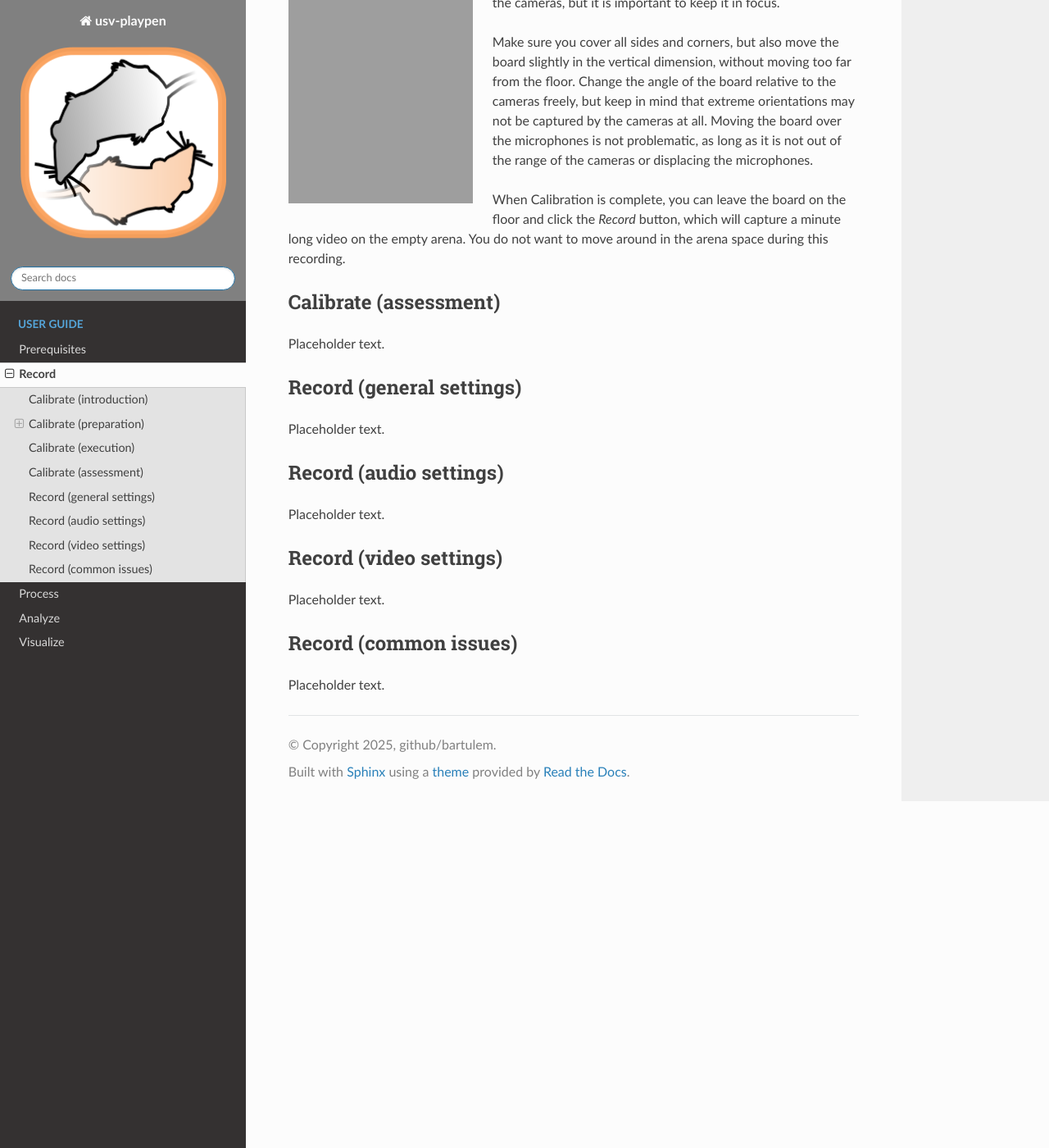
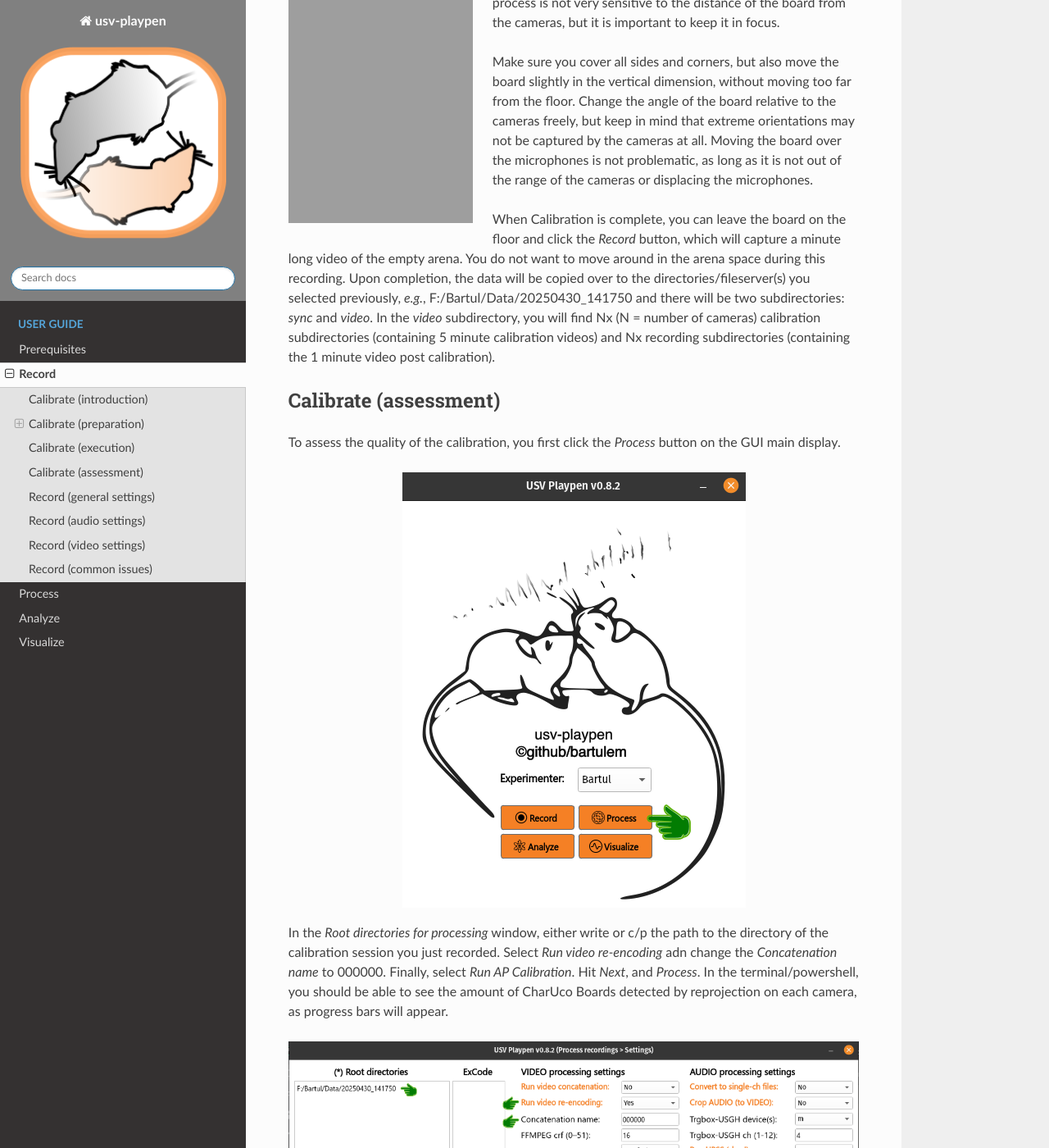
Before and after one commit to bartulem/usv-playpen, a Sphinx documentation site: the page built from docs/Record.rst, in a window 1280 px wide and 1400 px high, scrolled down 5747 px. Shown: the whole window at 82% size. Built offline with Sphinx 7.4.7 and the Read the Docs theme 3.1.0, drawn with Linux system fonts in a browser that asks for light colours; pages that are not in the unit, such as notebooks, are missing from menus; the version number is read from the project's files by our own code; some of the changed text lies outside the part shown; grey boxes are pictures that could not be loaded.

Commit message:
docs: calibration v02

```diff
--- a/docs/Record.rst
+++ b/docs/Record.rst
@@ -105,7 +105,7 @@ In the GUI main window, select experimenter name from the dropdown menu and clic
 
    <br>
 
-Depending on the choice of experimenter name, you can see directory destinations of files created during recording. For a camera Calibration session, we choose not to conduct an audio recording, but to conduct video calibration. By default, calibration duration is 5 minutes long and the recording of the empty arena after it is 1 minute long, but these are arbitrary and should be adjusted to particular needs. For calibration is also not necessary to disable the ethernet connection.
+Depending on the choice of experimenter name, you can see file server directory destinations of files created during recording. You can naturally change this setting as you please. Several important details, however, are present in the section below. For a camera Calibration session, we choose not to conduct an audio recording, but to conduct video calibration. By default, calibration duration is 5 minutes long and the recording of the empty arena after it is 1 minute long, but these are arbitrary and should be adjusted to particular needs. For calibration is also not necessary to disable the ethernet connection.
 
 .. figure:: https://raw.githubusercontent.com/bartulem/usv-playpen/refs/heads/main/docs/media/calibration_step_2.png
    :align: center
@@ -147,12 +147,42 @@ It is good practice to be thorough and move the ChArUco board around the arena,
 
 Make sure you cover all sides and corners, but also move the board slightly in the vertical dimension, without moving too far from the floor. Change the angle of the board relative to the cameras freely, but keep in mind that extreme orientations may not be captured by the cameras at all. Moving the board over the microphones is not problematic, as long as it is not out of the range of the cameras or displacing the microphones.
 
-When Calibration is complete, you can leave the board on the floor and click the *Record* button, which will capture a minute long video on the empty arena. You do not want to move around in the arena space during this recording.
+When Calibration is complete, you can leave the board on the floor and click the *Record* button, which will capture a minute long video of the empty arena. You do not want to move around in the arena space during this recording. Upon completion, the data will be copied over to the directories/fileserver(s) you selected previously, *e.g.*, F:/Bartul/Data/20250430_141750 and there will be two subdirectories: *sync* and *video*. In the *video* subdirectory, you will find Nx (N = number of cameras) calibration subdirectories (containing 5 minute calibration videos) and Nx recording subdirectories (containing the 1 minute video post calibration).
 
 
 Calibrate (assessment)
 ----------------------
-Placeholder text.
+To assess the quality of the calibration, you first click the *Process* button on the GUI main display.
+
+.. figure:: https://raw.githubusercontent.com/bartulem/usv-playpen/refs/heads/main/docs/media/calibration_step_5.png
+   :align: center
+   :alt: Calibration Step 5
+
+.. raw:: html
+
+   <br>
+
+In the *Root directories for processing* window, either write or c/p the path to the directory of the calibration session you just recorded. Select *Run video re-encoding* adn change the *Concatenation name* to 000000. Finally, select *Run AP Calibration*. Hit *Next*, and *Process*. In the terminal/powershell, you should be able to see the amount of CharUco Boards detected by reprojection on each camera, as progress bars will appear.
+
+.. figure:: https://raw.githubusercontent.com/bartulem/usv-playpen/refs/heads/main/docs/media/calibration_step_6.png
+   :align: center
+   :alt: Calibration Step 6
+
+.. raw:: html
+
+   <br>
+
+When Calibration is done, if you navigate to, *e.g.*, F:/Bartul/Data/20250430_141750/20250430141750/video, you will find, among others, a *20250430141750_calibration.toml* file and a *20250430141750_reprojection_histogram.png* file. The histogram should display the reprojection error diminishing steeply (see image below for example), highly suggestive of an effective calibration.
+
+.. figure:: https://raw.githubusercontent.com/bartulem/usv-playpen/refs/heads/main/docs/media/reprojection_histogram_example.png
+   :align: center
+   :width: 500
+   :height: 375
+   :alt: Reprojection Example
+
+.. raw:: html
+
+   <br>
 
 Record (general settings)
 -------------------------
```
